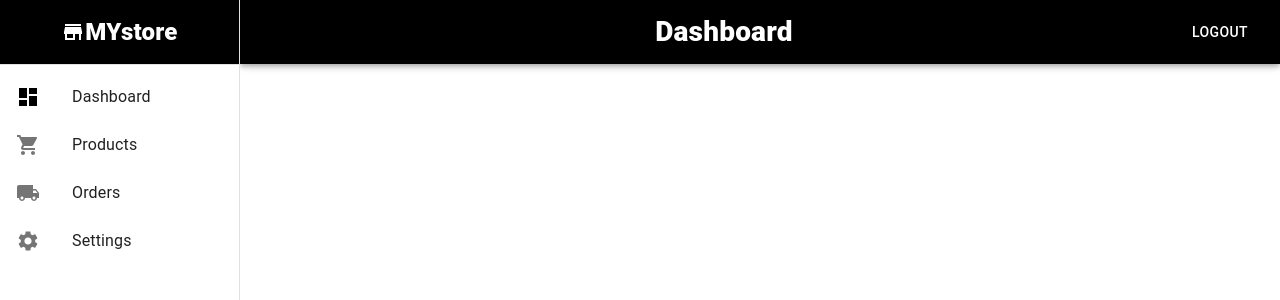
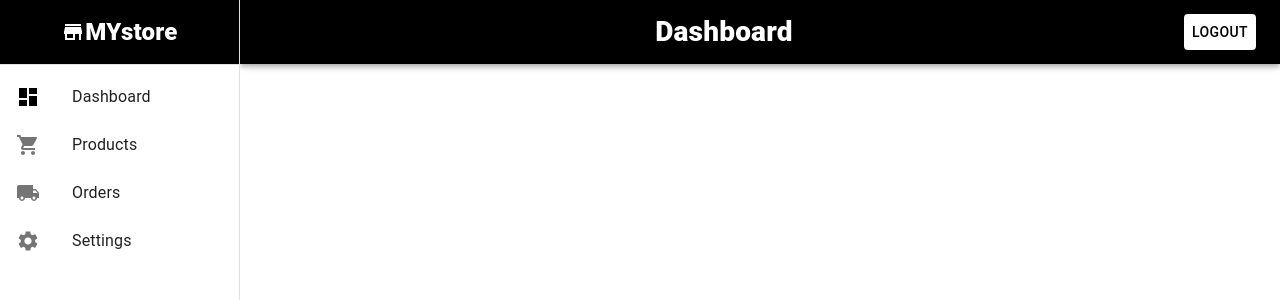
Before and after one commit to ajmalfaris11/react-mui-dashboard, a React (Create React App) app: page / in a window 1280 px wide. Shown: the top 300 px of the page. Built offline with nearby package versions, Linux system fonts and the light colour scheme.

Commit message:
logout button designed and set the router to login page

```diff
--- a/src/app/components/DashboardWrapper.js
+++ b/src/app/components/DashboardWrapper.js
@@ -43,7 +43,7 @@ export default function DashboardWrapper({ title, children }) {
             {title}
           </Typography>
 
-          <Button color="inherit">Logout</Button>
+          <Button sx={{bgcolor:"white", color:"black"}} href="login">Logout</Button>
         </Toolbar>
       </AppBar>
 
```
